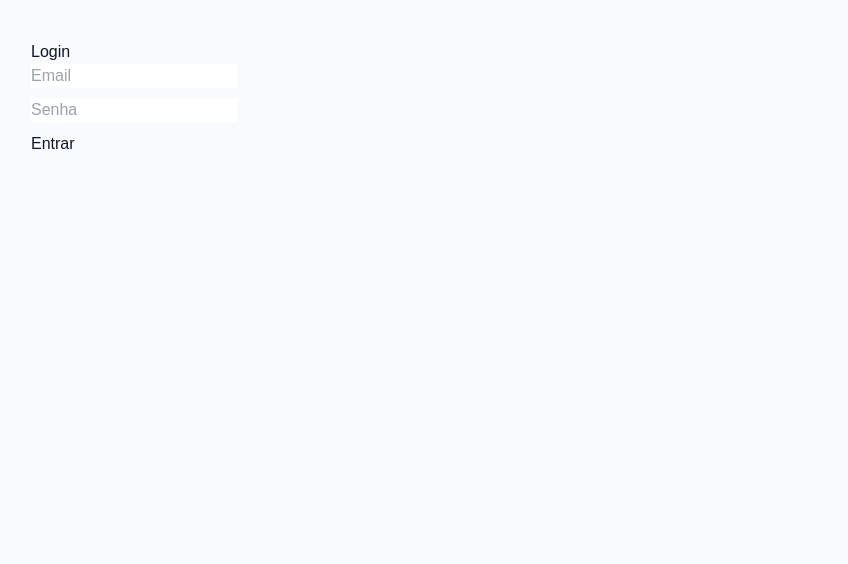
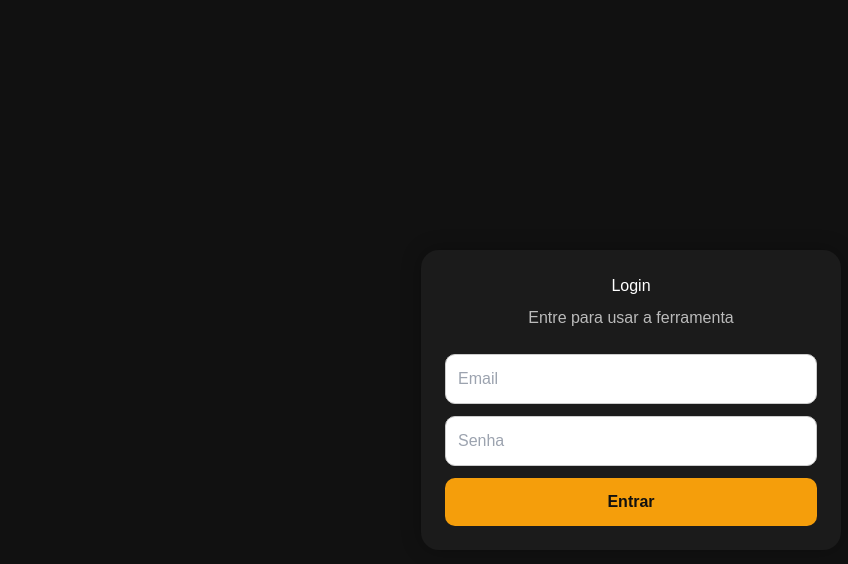
Before and after one commit to thiagoscalumby-boop/shopee-site, a Next.js app: page /login in a window 1280 px wide. Shown: the top 564 px of the page, without its empty margins (9-857 px from the left). Built offline with nearby package versions, Linux system fonts and the light colour scheme.

Commit message:
Update page.tsx

```diff
--- a/app/login/page.tsx
+++ b/app/login/page.tsx
@@ -2,47 +2,95 @@
 
 import { useState } from "react";
 
-export default function Login() {
+export default function LoginPage() {
   const [email, setEmail] = useState("");
   const [senha, setSenha] = useState("");
 
   function entrar() {
     if (!email || !senha) {
-      alert("Preencha tudo");
+      alert("Preencha email e senha.");
       return;
     }
 
-    const user = {
-      email,
-      senha,
-    };
-
-    localStorage.setItem("usuario", JSON.stringify(user));
-
-    alert("Login realizado");
+    const usuario = { email, senha };
+    localStorage.setItem("usuario", JSON.stringify(usuario));
     window.location.href = "/";
   }
 
   return (
-    <div style={{ padding: 40 }}>
-      <h1>Login</h1>
+    <div
+      style={{
+        minHeight: "100vh",
+        background: "#111",
+        color: "#fff",
+        display: "flex",
+        alignItems: "center",
+        justifyContent: "center",
+        padding: "20px"
+      }}
+    >
+      <div
+        style={{
+          width: "100%",
+          maxWidth: "420px",
+          background: "#1b1b1b",
+          borderRadius: "18px",
+          padding: "24px",
+          boxShadow: "0 0 20px rgba(0,0,0,0.30)"
+        }}
+      >
+        <h1 style={{ textAlign: "center", marginBottom: "8px" }}>
+          Login
+        </h1>
 
+        <p style={{ textAlign: "center", color: "#bbb", marginBottom: "24px" }}>
+          Entre para usar a ferramenta
+        </p>
+
+        <div style={{ display: "grid", gap: "12px" }}>
           <input
             placeholder="Email"
             value={email}
             onChange={(e) => setEmail(e.target.value)}
-        style={{ display: "block", marginBottom: 10 }}
+            style={{
+              padding: "12px",
+              borderRadius: "10px",
+              background: "#fff",
+              color: "#111",
+              border: "1px solid #ccc"
+            }}
           />
 
           <input
+            type="password"
             placeholder="Senha"
-        type="password"
             value={senha}
             onChange={(e) => setSenha(e.target.value)}
-        style={{ display: "block", marginBottom: 10 }}
+            style={{
+              padding: "12px",
+              borderRadius: "10px",
+              background: "#fff",
+              color: "#111",
+              border: "1px solid #ccc"
+            }}
           />
 
-      <button onClick={entrar}>Entrar</button>
+          <button
+            onClick={entrar}
+            style={{
+              padding: "12px",
+              borderRadius: "10px",
+              border: "none",
+              background: "#f59e0b",
+              color: "#111",
+              fontWeight: "bold",
+              cursor: "pointer"
+            }}
+          >
+            Entrar
+          </button>
+        </div>
+      </div>
     </div>
   );
 }
```
Lines whose indentation alone changed are shown as unchanged.
